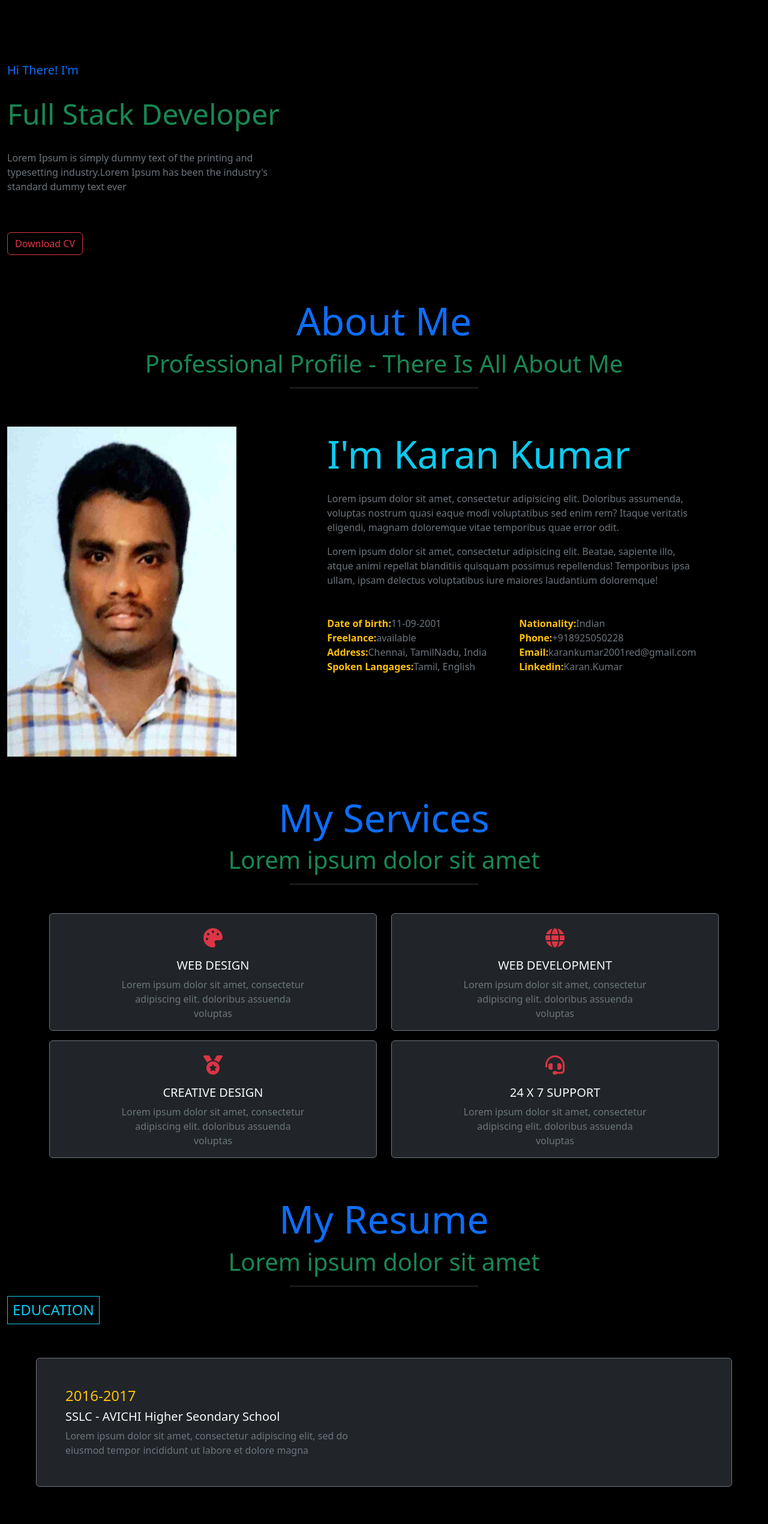
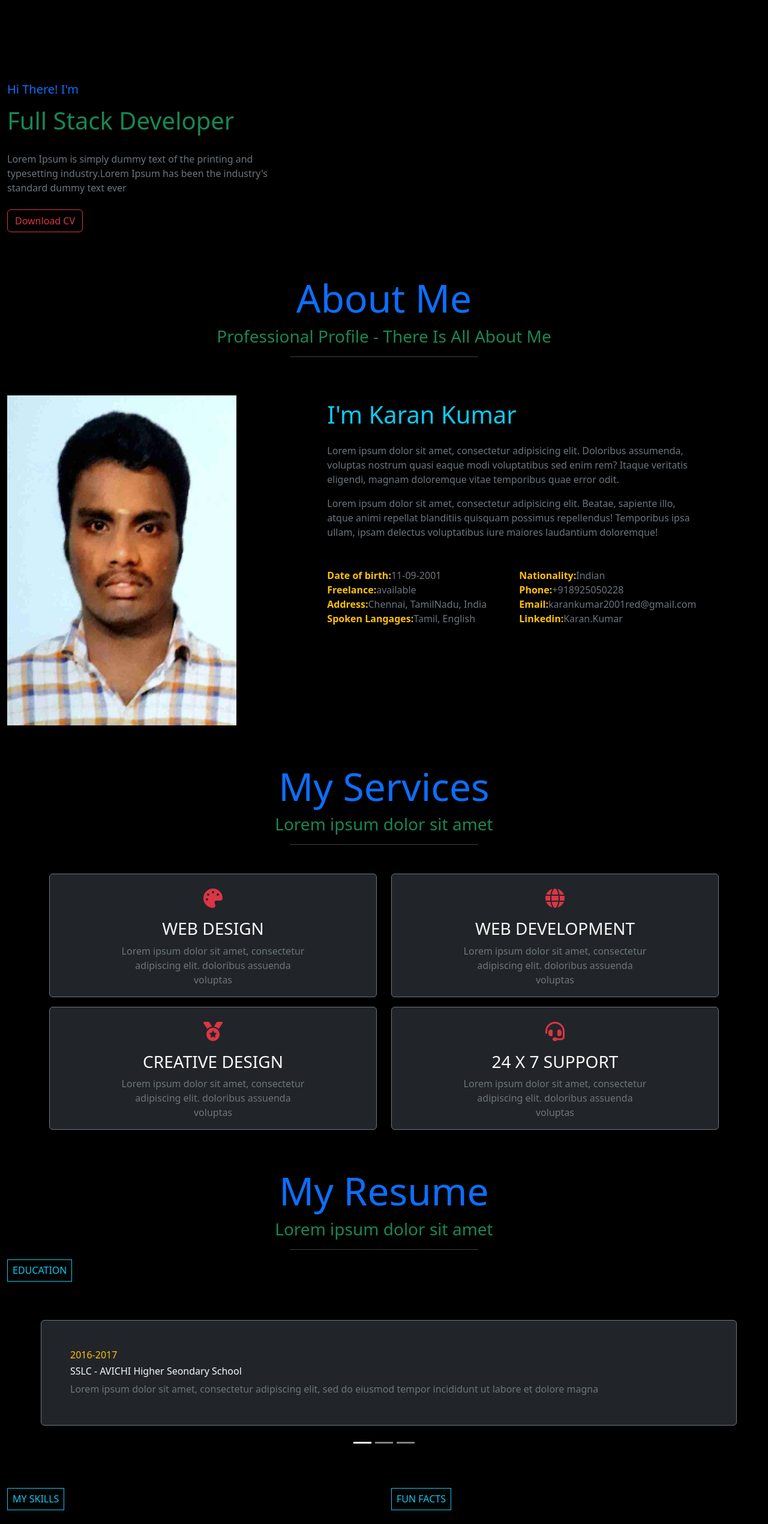
Before and after one commit to karan-2006/Portfolio, a React (Vite) app: page / in a window 1280 px wide. Shown: the part 100-2640 px from the top of the page at 60% size. Built offline with nearby package versions, Linux system fonts and the light colour scheme.

Commit message:
Update files

```diff
--- a/src/About.jsx
+++ b/src/About.jsx
@@ -5,15 +5,15 @@ function About() {
     <div className='container-fluid position-relative col-xs pt-1 col-lg pt-5' id="about">
       <center className='col-xs pt-1 col-lg pt-4'>
         <h3 className='display-3 text-primary'>About Me</h3>
-        <h6 className="display-6 text-success">Professional Profile - There Is All About Me</h6>
+        <h6 className="display-6 text-success col-xs fs-6 col-lg fs-3">Professional Profile - There Is All About Me</h6>
         <hr className='w-25' />
       </center>
         <div className="row col-xs pt-1 col-lg pt-5">
         <div id='profile' className="col-xs-12 col-lg-5">
-        <img src={profilePic} alt="Me" style={{width:"75%", height:"550px"}}/>
+        <img src={profilePic} alt="Me" id='pr' style={{width:"75%", height:"550px"}}/>
         </div>
         <div className="col-xs-12 py-2 col-lg-6">
-        <h3 className='display-3 text-info'>I'm Karan Kumar</h3>
+        <h3 className='col-lg display-3 text-info col-xs display-6'>I'm Karan Kumar</h3>
           <p className='col-xs pt-1 col-lg pt-3 text-secondary'>Lorem ipsum dolor sit amet, consectetur adipisicing elit. Doloribus assumenda,
              voluptas nostrum quasi eaque modi voluptatibus sed enim rem? Itaque veritatis eligendi, magnam
               doloremque vitae temporibus quae error odit.</p>
--- a/src/Home.jsx
+++ b/src/Home.jsx
@@ -3,12 +3,12 @@
 function Home() {
   return (
 
-    <div className="container-fluid position-relative col-xs mt-1 pt-1 col-lg " id="home">
-    <h5 className="text-primary col-xs pt-1 col-lg mt-5 pt-5">Hi There! I'm</h5>
-    <h5 className="text-success display-5 col-xs py-2 col-lg py-4">Full Stack Developer</h5>
-    <p className="text-secondary">Lorem Ipsum is simply dummy text of the printing and <br />
+    <div className="container-fluid position-relative col-xs mt-1 pt-1 col-lg mt-5 pt-5" id="home">
+    <h5 className="text-primary col-xs mt-1 pt-1 col-lg mt-4 pt-3">Hi There! I'm</h5>
+    <h4 className="text-success col-lg pt-2 display-4 col-xs display-6 py-1 ">Full Stack Developer</h4>
+    <p className="text-secondary pt-3">Lorem Ipsum is simply dummy text of the printing and <br />
      typesetting industry.Lorem Ipsum has been the industry's <br /> standard dummy text ever</p>
-     <button className="btn btn-outline-danger col-xs mt-1 col-lg mt-5" type="button">Download CV</button>
+     <button className="btn btn-outline-danger col-xs mt-1 col-lg mt-2" type="button">Download CV</button>
     </div>
 
   )
--- a/src/Resume.jsx
+++ b/src/Resume.jsx
@@ -26,50 +26,50 @@ function Resume() {
         <div className="container-fluid position-relative pt-5 text-light" id="resume">
         <center className='pt-3'>
         <h3 className="display-3 text-primary">My Resume</h3>
-        <h6 className="display-6 text-success">Lorem ipsum dolor sit amet</h6>
+        <h6 className="display-6 text-success col-xs fs-6 col-lg fs-3">Lorem ipsum dolor sit amet</h6>
         <hr className="w-25"/>
         </center>
-        <h4 className="border border-info text-info d-inline-block p-2">EDUCATION</h4>
-        <div id="carouselExampleCaptions" className="carousel carousel-dark slide" data-bs-ride="carousel">
+        <h4 className="border border-info text-info d-inline-block col-lg p-2 col-xs p-1 fs-6">EDUCATION</h4>
+        <div id="carouselExampleCaptions" className="carousel carousel-light slide" data-bs-ride="carousel">
           <div className="carousel-indicators">
             <button type="button" data-bs-target="#carouselExampleCaptions" data-bs-slide-to="0" className="active" aria-current="true" aria-label="Slide 1"></button>
             <button type="button" data-bs-target="#carouselExampleCaptions" data-bs-slide-to="1" aria-label="Slide 2"></button>
             <button type="button" data-bs-target="#carouselExampleCaptions" data-bs-slide-to="2" aria-label="Slide 3"></button>
           </div>
           <div className="carousel-inner">
-            <div className="carousel-item active">
+            <div className="carousel-item active col-lg m-2">
 
-            <div className="card border border-secondary bg-dark text-light d-none d-md-block m-5 p-5">
-                <h4 className="card-title text-warning">2016-2017</h4>
-                <h5 className="card-title">SSLC - AVICHI Higher Seondary School</h5>
+            <div className="card border border-secondary bg-dark text-light col-xs p-1 m-1 col-lg m-5 p-5">
+                <h4 className="card-title text-warning col-lg fs-5 col-xs fs-6">2016-2017</h4>
+                <h5 className="card-title col-lg fs-6 col-xs fs-6">SSLC - AVICHI Higher Seondary School</h5>
                 <p className="card-text text-secondary">Lorem ipsum dolor sit amet, consectetur adipiscing elit,
-                 sed do <br /> eiusmod tempor incididunt ut labore et dolore magna</p>
+                 sed do eiusmod tempor incididunt ut labore et dolore magna</p>
             </div>
           </div>
-          <div className="carousel-item">
+          <div className="carousel-item col-lg m-2">
 
-            <div className="card border border-secondary bg-dark text-light d-none d-md-block m-5 p-5">
-              <h4 className="card-title text-warning">2018-2019</h4>
-              <h5 className="card-title">HSC - AVICHI Higher Seondary School</h5>
+            <div className="card border border-secondary bg-dark text-light col-xs p-1 m-1 col-lg m-5 p-5">
+              <h4 className="card-title text-warning col-lg fs-5 col-xs fs-6">2018-2019</h4>
+              <h5 className="card-title col-lg fs-6 col-xs fs-6">HSC - AVICHI Higher Seondary School</h5>
               <p className="card-text text-secondary">Lorem ipsum dolor sit amet, consectetur adipiscing elit,
-                 sed do <br /> eiusmod tempor incididunt ut labore et dolore magna</p>
+                 sed do eiusmod tempor incididunt ut labore et dolore magna</p>
             </div>
           </div>
-          <div className="carousel-item">
+          <div className="carousel-item col-lg m-2">
 
-            <div className="card border border-secondary bg-dark text-light d-none d-md-block m-5 p-5">
-                <h4 className="car-title text-warning">2019-2023</h4>
-                <h5 className="card-title">B.E - DMI College of Engineering</h5>
+            <div className="card border border-secondary bg-dark text-light col-xs p-1 m-1 col-lg m-5 p-5">
+                <h4 className="car-title text-warning col-lg fs-5 col-xs fs-6">2019-2023</h4>
+                <h5 className="card-title col-lg fs-6 col-xs fs-6">B.E - DMI College of Engineering</h5>
                 <p className="card-text text-secondary">Lorem ipsum dolor sit amet, consectetur adipiscing elit,
-                 sed do <br /> eiusmod tempor incididunt ut labore et dolore magna</p>
+                 sed do eiusmod tempor incididunt ut labore et dolore magna</p>
             </div>
           </div>
         </div>
         </div>
 
-        <div className="row pt-5">
+        <div className="row col-xs pt-1 col-lg pt-5">
           <div className="col-xs-12 col-lg-6">
-            <h4 className="border border-info text-info d-inline-block p-2">MY SKILLS</h4>
+            <h4 className="border border-info text-info d-inline-block p-2 col-xs fs-6">MY SKILLS</h4>
             <div className="row">
               <div className="col pt-2 list-unstyled">
                 <li className="list-item text-warning py-2">HTML</li>
@@ -88,7 +88,7 @@ function Resume() {
             </div>
           </div>
           <div className="col-xs-12 col-lg-6">
-            <h4 className="border border-info text-info d-inline-block p-2">FUN FACTS</h4>
+            <h4 className="border border-info text-info d-inline-block p-2 col-xs fs-6">FUN FACTS</h4>
             <div className="row pt-2">
               <div className="col-xs-12 col-lg-6 pt-2">
                 <nav aria-label="...">
--- a/src/Services.jsx
+++ b/src/Services.jsx
@@ -8,7 +8,7 @@ function Services() {
         <div className="container-fluid position-relative col-xs pt-1 col-lg pt-5" id="services">
             <center className="pt-3">
                 <h3 className='display-3 text-primary'>My Services</h3>
-                <h6 className="display-6 text-success">Lorem ipsum dolor sit amet</h6>
+                <h6 className="display-6 text-success col-xs fs-6 col-lg fs-3">Lorem ipsum dolor sit amet</h6>
                 <hr className='w-25' />
             <div className="container">
             <div className="row pt-3">
@@ -17,7 +17,7 @@ function Services() {
                 <center>
                 <FontAwesomeIcon icon={faPalette} size="2x" className='pt-4 text-danger'/>
                     <div className="card-body">
-                        <h5 className='card-title text-light'>WEB DESIGN</h5>
+                        <h5 className='card-title text-light col-xs fs-6 col-lg fs-3'>WEB DESIGN</h5>
                         <p className="card-text text-secondary">Lorem ipsum dolor sit amet, consectetur <br />
                          adipiscing elit. doloribus assuenda <br /> voluptas</p>
                     </div>
@@ -29,7 +29,7 @@ function Services() {
                 <center>
                 <FontAwesomeIcon icon={faGlobe} size='2x' className='pt-4 text-danger'/>
                     <div className="card-body">
-                        <h5 className='card-title text-light'>WEB DEVELOPMENT</h5>
+                        <h5 className='card-title text-light col-xs fs-6 col-lg fs-3'>WEB DEVELOPMENT</h5>
                         <p className="card-text text-secondary">Lorem ipsum dolor sit amet, consectetur <br />
                          adipiscing elit. doloribus assuenda <br /> voluptas</p>
                     </div>
@@ -41,7 +41,7 @@ function Services() {
                 <center>
                 <FontAwesomeIcon icon={faMedal} size='2x' className='pt-4 text-danger'/>
                     <div className="card-body">
-                        <h5 className='card-title text-light'>CREATIVE DESIGN</h5>
+                        <h5 className='card-title text-light col-xs fs-6 col-lg fs-3'>CREATIVE DESIGN</h5>
                         <p className="card-text text-secondary">Lorem ipsum dolor sit amet, consectetur <br />
                          adipiscing elit. doloribus assuenda <br /> voluptas</p>
                     </div>
@@ -53,7 +53,7 @@ function Services() {
                     <center>
                     <FontAwesomeIcon icon={faHeadset} size='2x' className='pt-4 text-danger'/>
                     <div className="card-body">
-                        <h5 className='card-title text-light'>24 X 7 SUPPORT</h5>
+                        <h5 className='card-title text-light col-xs fs-6 col-lg fs-3'>24 X 7 SUPPORT</h5>
                         <p className="card-text text-secondary">Lorem ipsum dolor sit amet, consectetur <br />
                          adipiscing elit. doloribus assuenda <br /> voluptas</p>
                     </div>
--- a/src/index.css
+++ b/src/index.css
@@ -24,3 +24,43 @@ body{
         height: 400px !important;
     }
 }
+
+@media screen and (max-width: 576px) {
+    body{
+        font-size: xx-small !important;
+    }
+    #foot{
+        font-size: xx-small;
+    }
+
+    #about img{
+        width: 50% !important;
+        height: 100% !important;
+    }
+
+    .carousel-item .card{
+        width: 240px;
+        height: 200px;
+        font-size: xx-small !important;
+    }
+
+    .carousel-item .card p{
+        font-size: xx-small;
+    }
+
+    .modal img{
+        width: 100% !important;
+        height: 150px !important;
+    }
+
+    .modal h6{
+        font-size: x-small;
+    }
+
+    .modal button a{
+        font-size: x-small !important;
+    }
+
+
+
+}
```
Also changed, not shown: src/Contact.jsx (+6 -6 lines), src/Footer.jsx (+11 -11 lines), src/Portfolio.jsx (+14 -14 lines).
